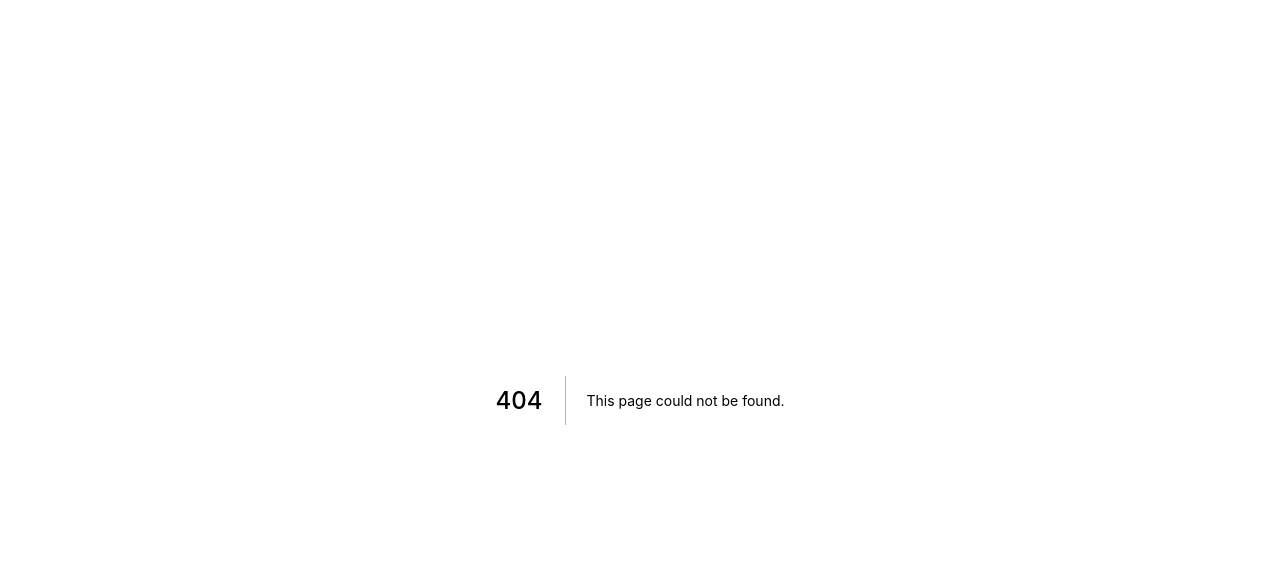
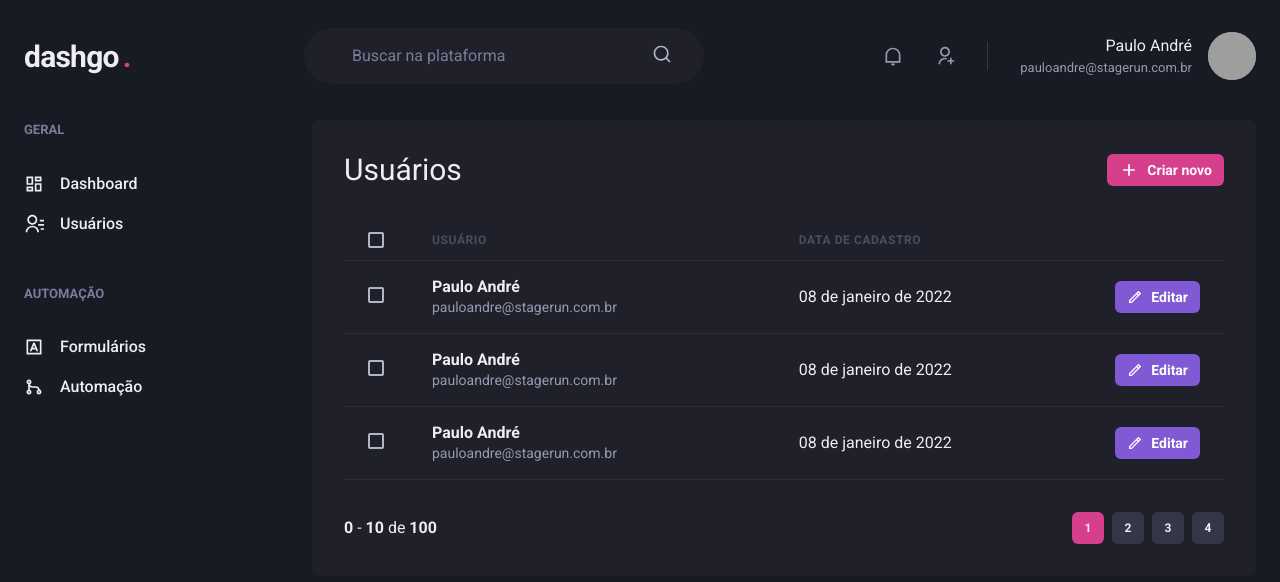
Before and after one commit to Paulotx/dashgo, a Next.js app: page /users in a window 1280 px wide. Before the commit this address had no page. Shown: the top 582 px of the page. Built offline with nearby package versions, Linux system fonts and the light colour scheme; grey boxes are pictures that could not be loaded.

Commit message:
Add list users and Pagination

```diff
--- /dev/null
+++ b/src/components/Pagination.tsx
@@ -0,0 +1,52 @@
+import { Box, Button, HStack } from '@chakra-ui/react';
+
+export function Pagination() {
+    return (
+        <HStack mt="8" justify="space-between" align="center" spacing="6">
+            <Box>
+                <strong>0</strong> - <strong>10</strong> de <strong>100</strong>
+            </Box>
+            <HStack>
+                <Button
+                    size="sm"
+                    fontSize="xs"
+                    w="pink"
+                    disabled
+                    _disabled={{
+                        bgColor: 'pink.500',
+                        cursor: 'default',
+                    }}
+                >
+                    1
+                </Button>
+                <Button
+                    size="sm"
+                    fontSize="xs"
+                    w="pink"
+                    bg="gray.700"
+                    _hover={{ bg: 'gray.500' }}
+                >
+                    2
+                </Button>
+                <Button
+                    size="sm"
+                    fontSize="xs"
+                    w="pink"
+                    bg="gray.700"
+                    _hover={{ bg: 'gray.500' }}
+                >
+                    3
+                </Button>
+                <Button
+                    size="sm"
+                    fontSize="xs"
+                    w="pink"
+                    bg="gray.700"
+                    _hover={{ bg: 'gray.500' }}
+                >
+                    4
+                </Button>
+            </HStack>
+        </HStack>
+    );
+}
--- /dev/null
+++ b/src/pages/users/index.tsx
@@ -0,0 +1,164 @@
+import { RiAddLine, RiPencilLine } from 'react-icons/ri';
+
+import {
+    Box,
+    Button,
+    Checkbox,
+    Flex,
+    Heading,
+    Icon,
+    Table,
+    Tbody,
+    Td,
+    Text,
+    Th,
+    Thead,
+    Tr,
+} from '@chakra-ui/react';
+
+import { Pagination } from '../../components/Pagination';
+import { Sidebar } from '../../components/Sidebar';
+import { Header } from '../../components/header';
+
+export default function UserList() {
+    return (
+        <Box>
+            <Header />
+
+            <Flex w="100%" my="6" maxWidth={1480} mx="auto" px="6">
+                <Sidebar />
+
+                <Box flex="1" borderRadius={8} bg="gray.800" p="8">
+                    <Flex mb="8" justify="space-between" align="center">
+                        <Heading size="lg" fontWeight="normal">
+                            Usuários
+                        </Heading>
+
+                        <Button
+                            as="a"
+                            size="sm"
+                            fontSize="sm"
+                            colorScheme="pink"
+                            leftIcon={<Icon as={RiAddLine} fontSize="20" />}
+                        >
+                            Criar novo
+                        </Button>
+                    </Flex>
+
+                    <Table colorScheme="whiteAlpha">
+                        <Thead>
+                            <Tr>
+                                <Th px="6" color="gray.300" width="8">
+                                    <Checkbox colorScheme="pink" />
+                                </Th>
+                                <Th>Usuário</Th>
+                                <Th>Data de cadastro</Th>
+                                <Th width="8" />
+                            </Tr>
+                        </Thead>
+                        <Tbody>
+                            <Tr>
+                                <Td px="6">
+                                    <Checkbox colorScheme="pink" />
+                                </Td>
+                                <Td>
+                                    <Box>
+                                        <Text fontWeight="bold">
+                                            Paulo André
+                                        </Text>
+                                        <Text fontSize="sm" color="gray.300">
+                                            pauloandre@stagerun.com.br
+                                        </Text>
+                                    </Box>
+                                </Td>
+                                <Td>08 de janeiro de 2022</Td>
+                                <Td>
+                                    <Button
+                                        as="a"
+                                        size="sm"
+                                        fontSize="sm"
+                                        colorScheme="purple"
+                                        leftIcon={
+                                            <Icon
+                                                as={RiPencilLine}
+                                                fontSize="16"
+                                            />
+                                        }
+                                    >
+                                        Editar
+                                    </Button>
+                                </Td>
+                            </Tr>
+                            <Tr>
+                                <Td px="6">
+                                    <Checkbox colorScheme="pink" />
+                                </Td>
+                                <Td>
+                                    <Box>
+                                        <Text fontWeight="bold">
+                                            Paulo André
+                                        </Text>
+                                        <Text fontSize="sm" color="gray.300">
+                                            pauloandre@stagerun.com.br
+                                        </Text>
+                                    </Box>
+                                </Td>
+                                <Td>08 de janeiro de 2022</Td>
+                                <Td>
+                                    <Button
+                                        as="a"
+                                        size="sm"
+                                        fontSize="sm"
+                                        colorScheme="purple"
+                                        leftIcon={
+                                            <Icon
+                                                as={RiPencilLine}
+                                                fontSize="16"
+                                            />
+                                        }
+                                    >
+                                        Editar
+                                    </Button>
+                                </Td>
+                            </Tr>
+                            <Tr>
+                                <Td px="6">
+                                    <Checkbox colorScheme="pink" />
+                                </Td>
+                                <Td>
+                                    <Box>
+                                        <Text fontWeight="bold">
+                                            Paulo André
+                                        </Text>
+                                        <Text fontSize="sm" color="gray.300">
+                                            pauloandre@stagerun.com.br
+                                        </Text>
+                                    </Box>
+                                </Td>
+                                <Td>08 de janeiro de 2022</Td>
+                                <Td>
+                                    <Button
+                                        as="a"
+                                        size="sm"
+                                        fontSize="sm"
+                                        colorScheme="purple"
+                                        leftIcon={
+                                            <Icon
+                                                as={RiPencilLine}
+                                                fontSize="16"
+                                            />
+                                        }
+                                    >
+                                        Editar
+                                    </Button>
+                                </Td>
+                            </Tr>
+                        </Tbody>
+                    </Table>
+
+                    <Pagination />
+                </Box>
+            </Flex>
+        </Box>
+    );
+}
--- a/src/styles/theme.ts
+++ b/src/styles/theme.ts
@@ -1,4 +1,4 @@
-import { extendTheme } from '@chakra-ui/react';
+import { extendTheme, Theme } from '@chakra-ui/react';
 
 export const theme = extendTheme({
     colors: {
@@ -27,4 +27,4 @@
             },
         },
     },
-});
+} as Theme | {});
```
